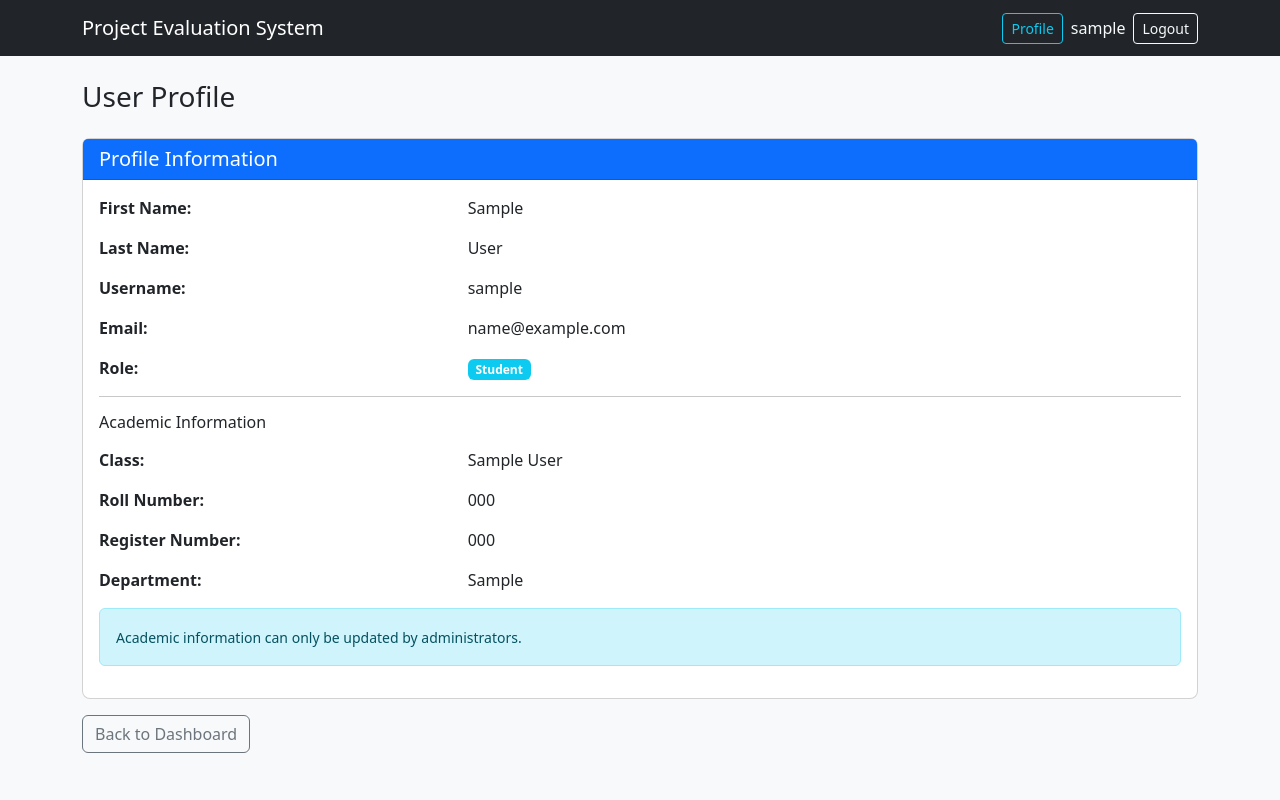
After one commit to yed-uoo/apes-3.0, a Django app: page /profile/ in a window 1280 px wide. The commit adds this page. Run offline with Django 5.2, Linux system fonts and the light colour scheme; a user stored in the database is signed in; tables that the repository leaves empty hold one stand-in row (values such as "Sample post").

Commit message:
Cordinator request

```diff
--- a/core/templates/base.html
+++ b/core/templates/base.html
@@ -14,6 +14,7 @@
         <a class="navbar-brand" href="/">Project Evaluation System</a>
         <div class="d-flex align-items-center gap-2">
             {% if user.is_authenticated %}
+                <a href="{% url 'profile' %}" class="btn btn-sm btn-outline-info">Profile</a>
                 <span class="navbar-text text-light">{{ user.username }}</span>
                 <form method="post" action="/logout/" class="mb-0">
                     {% csrf_token %}
--- /dev/null
+++ b/core/templates/profile.html
@@ -0,0 +1,131 @@
+{% extends "base.html" %}
+
+{% block content %}
+<h3 class="mb-4">User Profile</h3>
+
+<div class="card">
+    <div class="card-header bg-primary text-white">
+        <h5 class="mb-0">Profile Information</h5>
+    </div>
+    <div class="card-body">
+        <div class="row mb-3">
+            <div class="col-md-4">
+                <strong>First Name:</strong>
+            </div>
+            <div class="col-md-8">
+                {{ user.first_name|default:"Not set" }}
+            </div>
+        </div>
+
+        <div class="row mb-3">
+            <div class="col-md-4">
+                <strong>Last Name:</strong>
+            </div>
+            <div class="col-md-8">
+                {{ user.last_name|default:"Not set" }}
+            </div>
+        </div>
+
+        <div class="row mb-3">
+            <div class="col-md-4">
+                <strong>Username:</strong>
+            </div>
+            <div class="col-md-8">
+                {{ user.username }}
+            </div>
+        </div>
+
+        <div class="row mb-3">
+            <div class="col-md-4">
+                <strong>Email:</strong>
+            </div>
+            <div class="col-md-8">
+                {{ user.email }}
+            </div>
+        </div>
+
+        <div class="row mb-3">
+            <div class="col-md-4">
+                <strong>Role:</strong>
+            </div>
+            <div class="col-md-8">
+                {% if is_student %}
+                    <span class="badge bg-info">Student</span>
+                {% elif is_guide and is_coordinator %}
+                    <span class="badge bg-success">Guide</span>
+                    <span class="badge bg-warning text-dark">Coordinator</span>
+                {% elif is_guide %}
+                    <span class="badge bg-success">Guide</span>
+                {% elif is_coordinator %}
+                    <span class="badge bg-warning text-dark">Coordinator</span>
+                {% else %}
+                    <span class="badge bg-secondary">No Role Assigned</span>
+                {% endif %}
+            </div>
+        </div>
+
+        {% if is_student and student_profile %}
+        <hr>
+        <h6 class="mb-3">Academic Information</h6>
+
+        <div class="row mb-3">
+            <div class="col-md-4">
+                <strong>Class:</strong>
+            </div>
+            <div class="col-md-8">
+                {{ student_profile.class_name|default:"Not set" }}
+            </div>
+        </div>
+
+        <div class="row mb-3">
+            <div class="col-md-4">
+                <strong>Roll Number:</strong>
+            </div>
+            <div class="col-md-8">
+                {{ student_profile.roll_number|default:"Not set" }}
+            </div>
+        </div>
+
+        <div class="row mb-3">
+            <div class="col-md-4">
+                <strong>Register Number:</strong>
+            </div>
+            <div class="col-md-8">
+                {{ student_profile.register_number|default:"Not set" }}
+            </div>
+        </div>
+
+        <div class="row mb-3">
+            <div class="col-md-4">
+                <strong>Department:</strong>
+            </div>
+            <div class="col-md-8">
+                {{ student_profile.department|default:"Not set" }}
+            </div>
+        </div>
+
+        <div class="alert alert-info mt-3">
+            <small>Academic information can only be updated by administrators.</small>
+        </div>
+        {% endif %}
+
+        {% if faculty_profile %}
+        <hr>
+        <h6 class="mb-3">Faculty Information</h6>
+
+        <div class="row mb-3">
+            <div class="col-md-4">
+                <strong>Department:</strong>
+            </div>
+            <div class="col-md-8">
+                {{ faculty_profile.department|default:"Not set" }}
+            </div>
+        </div>
+        {% endif %}
+    </div>
+</div>
+
+<div class="mt-3">
+    <a class="btn btn-outline-secondary" href="{% url 'dashboard' %}">Back to Dashboard</a>
+</div>
+{% endblock %}
--- a/core/urls.py
+++ b/core/urls.py
@@ -7,11 +7,15 @@ urlpatterns = [
     path("", views.dashboard, name="dashboard"),
     path("login/", auth_views.LoginView.as_view(template_name="registration/login.html"), name="login"),
     path("logout/", auth_views.LogoutView.as_view(), name="logout"),
+    path("profile/", views.profile, name="profile"),
     path("mini-project/", views.mini_project, name="mini_project"),
     path("group-requests/", views.group_requests, name="group_requests"),
     path("guide-request/", views.guide_request, name="guide_request"),
     path("guide-dashboard/", views.guide_dashboard, name="guide_dashboard"),
     path("guide-requests/", views.guide_requests, name="guide_requests"),
+    # Coordinator URLs
+    path("request-coordinator-approval/", views.request_coordinator_approval, name="request_coordinator_approval"),
+    path("coordinator-dashboard/", views.coordinator_dashboard, name="coordinator_dashboard"),
     # Abstract submission URLs
     path("submit-abstract/", views.submit_abstract, name="submit_abstract"),
     path("abstract-status/", views.abstract_status, name="abstract_status"),
--- a/core/views.py
+++ b/core/views.py
@@ -6,14 +6,19 @@ from django.http import HttpResponse
 from django.shortcuts import get_object_or_404, redirect, render
 from django.utils import timezone
 
-from .models import Abstract, Group, GroupMember, GroupRequest, GuideRequest, UserProfile
+from .models import Abstract, CoordinatorApproval, Group, GroupMember, GroupRequest, GuideRequest, StudentProfile, FacultyProfile
 
 
-def _get_user_role(user):
-	try:
-		return user.userprofile.role
-	except UserProfile.DoesNotExist:
-		return UserProfile.ROLE_STUDENT
+def _is_student(user):
+	return hasattr(user, "student_profile")
+
+
+def _is_guide(user):
+	return hasattr(user, "faculty_profile") and user.faculty_profile.is_guide
+
+
+def _is_coordinator(user):
+	return hasattr(user, "faculty_profile") and user.faculty_profile.is_coordinator
 
 
 def _get_group_for_user(user):
@@ -30,16 +35,16 @@ def _get_group_size(group):
 
 @login_required
 def dashboard(request):
-	role = _get_user_role(request.user)
-	if role == UserProfile.ROLE_GUIDE:
+	if _is_guide(request.user):
 		return render(request, "guide_dashboard.html")
+	elif _is_coordinator(request.user):
+		return redirect("coordinator_dashboard")
 	return render(request, "dashboard.html")
 
 
 @login_required
 def mini_project(request):
-	role = _get_user_role(request.user)
-	if role != UserProfile.ROLE_STUDENT:
+	if not _is_student(request.user):
 		messages.error(request, "Only students can access this page.")
 		return redirect("dashboard")
 
@@ -92,6 +97,13 @@ def mini_project(request):
 	sent_requests = GroupRequest.objects.filter(sender=request.user).select_related("recipient")
 	group_members = GroupMember.objects.filter(group=group).select_related("user") if group else []
 
+	coordinator_approval = None
+	if group:
+		try:
+			coordinator_approval = CoordinatorApproval.objects.get(group=group)
+		except CoordinatorApproval.DoesNotExist:
+			pass
+
 	context = {
 		"group": group,
 		"is_leader": is_leader,
@@ -102,14 +114,14 @@ def mini_project(request):
 		"sent_requests": sent_requests,
 		"group_members": group_members,
 		"query": query,
+		"coordinator_approval": coordinator_approval,
 	}
 	return render(request, "mini_project.html", context)
 
 
 @login_required
 def group_requests(request):
-	role = _get_user_role(request.user)
-	if role != UserProfile.ROLE_STUDENT:
+	if not _is_student(request.user):
 		messages.error(request, "Only students can access this page.")
 		return redirect("dashboard")
 
@@ -158,8 +170,7 @@ def group_requests(request):
 
 @login_required
 def guide_request(request):
-	role = _get_user_role(request.user)
-	if role != UserProfile.ROLE_STUDENT:
+	if not _is_student(request.user):
 		messages.error(request, "Only students can access this page.")
 		return redirect("dashboard")
 
@@ -171,6 +182,15 @@ def guide_request(request):
 	group_size = _get_group_size(group)
 	if group_size < 4:
 		messages.error(request, "Group must have at least 4 members to request a guide.")
+		return redirect("mini_project")
+
+	try:
+		coordinator_approval = CoordinatorApproval.objects.get(group=group)
+		if coordinator_approval.status != CoordinatorApproval.STATUS_APPROVED:
+			messages.error(request, "Your group must be approved by a coordinator before requesting a guide.")
+			return redirect("mini_project")
+	except CoordinatorApproval.DoesNotExist:
+		messages.error(request, "Your group must be approved by a coordinator before requesting a guide.")
 		return redirect("mini_project")
 
 	existing_request = GuideRequest.objects.filter(group=group, status__in=[GuideRequest.STATUS_PENDING, GuideRequest.STATUS_ACCEPTED]).first()
@@ -188,14 +208,14 @@ def guide_request(request):
 			messages.error(request, "Message is required.")
 			return redirect("guide_request")
 		guide_user = get_object_or_404(User, id=guide_id)
-		if _get_user_role(guide_user) != UserProfile.ROLE_GUIDE:
+		if not _is_guide(guide_user):
 			messages.error(request, "Selected user is not a guide.")
 			return redirect("guide_request")
 		GuideRequest.objects.create(group=group, guide=guide_user, message=message)
 		messages.success(request, "Guide request sent.")
 		return redirect("guide_request")
 
-	guides = User.objects.filter(userprofile__role=UserProfile.ROLE_GUIDE)
+	guides = User.objects.filter(faculty_profile__is_guide=True)
 	context = {
 		"guides": guides,
 		"group": group,
@@ -207,8 +227,7 @@ def guide_request(request):
 
 @login_required
 def guide_dashboard(request):
-	role = _get_user_role(request.user)
-	if role != UserProfile.ROLE_GUIDE:
+	if not _is_guide(request.user):
 		messages.error(request, "Only guides can access this page.")
 		return redirect("dashboard")
 	return render(request, "guide_dashboard.html")
@@ -216,8 +235,7 @@ def guide_dashboard(request):
 
 @login_required
 def guide_requests(request):
-	role = _get_user_role(request.user)
-	if role != UserProfile.ROLE_GUIDE:
+	if not _is_guide(request.user):
 		messages.error(request, "Only guides can access this page.")
 		return redirect("dashboard")
 
@@ -249,8 +267,7 @@ def _get_accepted_guide_for_group(group):
 
 @login_required
 def submit_abstract(request):
-	role = _get_user_role(request.user)
-	if role != UserProfile.ROLE_STUDENT:
+	if not _is_student(request.user):
 		messages.error(request, "Only students can access this page.")
 		return redirect("dashboard")
 
@@ -325,8 +342,7 @@ def submit_abstract(request):
 
 @login_required
 def abstract_status(request):
-	role = _get_user_role(request.user)
-	if role != UserProfile.ROLE_STUDENT:
+	if not _is_student(request.user):
 		messages.error(request, "Only students can access this page.")
 		return redirect("dashboard")
 
@@ -346,8 +362,7 @@ def abstract_status(request):
 
 @login_required
 def faculty_abstracts(request):
-	role = _get_user_role(request.user)
-	if role != UserProfile.ROLE_GUIDE:
+	if not _is_guide(request.user):
 		messages.error(request, "Only faculty can access this page.")
 		return redirect("dashboard")
 
@@ -374,8 +389,7 @@ def faculty_abstracts(request):
 
 @login_required
 def review_abstract(request, abstract_id):
-	role = _get_user_role(request.user)
-	if role != UserProfile.ROLE_GUIDE:
+	if not _is_guide(request.user):
 		messages.error(request, "Only faculty can access this page.")
 		return redirect("dashboard")
 
@@ -433,14 +447,16 @@ def download_abstract(request, abstract_id):
 	abstract = get_object_or_404(Abstract, id=abstract_id)
 
 	# Check access: either student in the group or assigned faculty
-	role = _get_user_role(request.user)
+@login_required
+def download_abstract(request, abstract_id):
+	abstract = get_object_or_404(Abstract, id=abstract_id)
 	has_access = False
 
-	if role == UserProfile.ROLE_STUDENT:
+	if _is_student(request.user):
 		group = _get_group_for_user(request.user)
 		has_access = group and group.id == abstract.group.id
 
-	elif role == UserProfile.ROLE_GUIDE:
+	elif _is_guide(request.user):
 		guide_request = GuideRequest.objects.filter(
 			group=abstract.group,
 			guide=request.user,
@@ -454,8 +470,98 @@ def download_abstract(request, abstract_id):
 
 	if not abstract.pdf_file:
 		messages.error(request, "No PDF file available for this abstract.")
-		return redirect("abstract_status" if role == UserProfile.ROLE_STUDENT else "faculty_abstracts")
+		return redirect("abstract_status" if _is_student(request.user) else "faculty_abstracts")
 
 	response = HttpResponse(abstract.pdf_file, content_type='application/pdf')
 	response['Content-Disposition'] = f'attachment; filename="{abstract.pdf_filename}"'
 	return response
+
+
+@login_required
+def request_coordinator_approval(request):
+	if not _is_student(request.user):
+		messages.error(request, "Only students can request coordinator approval.")
+		return redirect("dashboard")
+
+	group = _get_group_for_user(request.user)
+	if not group or group.leader != request.user:
+		messages.error(request, "Only group leaders can request coordinator approval.")
+		return redirect("mini_project")
+
+	group_size = _get_group_size(group)
+	if group_size < 4:
+		messages.error(request, "Group must have at least 4 members to request coordinator approval.")
+		return redirect("mini_project")
+
+	if hasattr(group, 'coordinator_approval'):
+		messages.info(request, "Coordinator approval request already exists.")
+		return redirect("mini_project")
+
+	if request.method == "POST":
+		coordinator_id = request.POST.get("coordinator_id")
+		if not coordinator_id:
+			messages.error(request, "Please select a coordinator.")
+			return redirect("request_coordinator_approval")
+
+		coordinator_user = get_object_or_404(User, id=coordinator_id)
+		if not _is_coordinator(coordinator_user):
+			messages.error(request, "Selected user is not a coordinator.")
+			return redirect("request_coordinator_approval")
+
+		CoordinatorApproval.objects.create(group=group, coordinator=coordinator_user)
+		messages.success(request, "Coordinator approval request sent.")
+		return redirect("mini_project")
+
+	coordinators = User.objects.filter(faculty_profile__is_coordinator=True)
+	context = {
+		"coordinators": coordinators,
+		"group": group,
+		"group_size": group_size,
+	}
+	return render(request, "request_coordinator_approval.html", context)
+
+
+@login_required
+def coordinator_dashboard(request):
+	if not _is_coordinator(request.user):
+		messages.error(request, "Only coordinators can access this page.")
+		return redirect("dashboard")
+
+	if request.method == "POST":
+		approval_id = request.POST.get("approval_id")
+		action = request.POST.get("action")
+		approval = get_object_or_404(CoordinatorApproval, id=approval_id, coordinator=request.user)
+
+		if action == "approve":
+			approval.status = CoordinatorApproval.STATUS_APPROVED
+			approval.save()
+			messages.success(request, "Group approved.")
+		elif action == "reject":
+			approval.status = CoordinatorApproval.STATUS_REJECTED
+			approval.save()
+			messages.info(request, "Group rejected.")
+		return redirect("coordinator_dashboard")
+
+	pending_approvals = CoordinatorApproval.objects.filter(
+		coordinator=request.user,
+		status=CoordinatorApproval.STATUS_PENDING
+	).select_related("group", "group__leader")
+
+	context = {"pending_approvals": pending_approvals}
+	return render(request, "coordinator_dashboard.html", context)
+
+
+@login_required
+def profile(request):
+	context = {
+		"is_student": _is_student(request.user),
+		"is_guide": _is_guide(request.user),
+		"is_coordinator": _is_coordinator(request.user),
+	}
+
+	if _is_student(request.user):
+		context["student_profile"] = request.user.student_profile
+	elif hasattr(request.user, "faculty_profile"):
+		context["faculty_profile"] = request.user.faculty_profile
+
+	return render(request, "profile.html", context)
```
Also changed, not shown: core/admin.py (+35 -6 lines), core/models.py (+41 -15 lines), core/templates/coordinator_dashboard.html (added, +46 -0 lines), core/templates/mini_project.html (+32 -0 lines), core/templates/request_coordinator_approval.html (added, +25 -0 lines), core/migrations/0005_alter_abstract_id_alter_group_id_and_more.py (added), core/migrations/0006_userprofile_class_name_userprofile_department_and_more.py (added), core/migrations/0007_facultyprofile_studentprofile_delete_userprofile.py (added), 1 other file.
